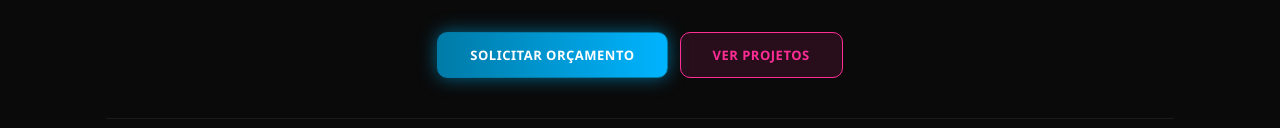
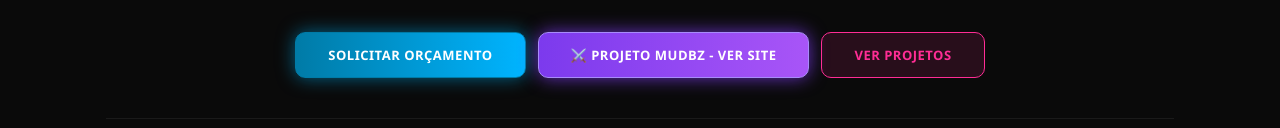
Before and after one commit to mooncakebsb/mudbz, a plain HTML site: page index.html in a window 1280 px wide. Shown: the part 1227-1355 px from the top of the page. Drawn offline with Linux system fonts and the light colour scheme.

Commit message:
index.html

```diff
--- a/index.html
+++ b/index.html
@@ -20,7 +20,7 @@
   max-width:1280px;
   height:auto;
   display:block;
-  object-fit:contain; /* NÃO CORTA MAIS */
+  object-fit:contain;
 }
 .container{max-width:1100px;margin:0 auto;padding:28px 16px;text-align:center}
 .titulo{font-size:32px;font-weight:800;color:#fff;text-shadow:0 0 12px #007ba7}
@@ -46,16 +46,20 @@
 .btn{padding:13px 32px;border-radius:10px;font-weight:800;text-decoration:none;text-transform:uppercase;letter-spacing:.5px;transition:.25s;font-size:13px;border:1px solid transparent;cursor:pointer}
 .btn-site{background:linear-gradient(90deg,#007ba7,#00b4ff);color:#fff;box-shadow:0 0 18px rgba(0,123,167,.8);border-color:#007ba7}
 .btn-site:hover{transform:translateY(-2px) scale(1.03);box-shadow:0 0 30px rgba(0,123,167,1)}
+.btn-mu{
+  background:linear-gradient(90deg,#7c3aed,#a855f7);
+  color:#fff;box-shadow:0 0 18px rgba(124,58,237,.8);
+  border-color:#a78bfa;
+}
+.btn-mu:hover{transform:translateY(-2px) scale(1.03);box-shadow:0 0 30px rgba(124,58,237,1)}
 .btn-contato{background:rgba(255,45,149,.12);border-color:#ff2d95;color:#ff2d95}
 .btn-contato:hover{background:#ff2d95;color:#fff;transform:translateY(-2px)}
 .footer{margin-top:40px;padding:15px;color:#555;font-size:11px;border-top:1px solid #1a1a1a}
-
-/* RESPONSIVO AUTOMATICO */
-@media(max-width:1024px){ /* Tablet */
+@media(max-width:1024px){
   .topo img{max-width:100%}
   .titulo{font-size:26px}
 }
-@media(max-width:600px){ /* Celular */
+@media(max-width:600px){
   .container{padding:18px 12px}
   .titulo{font-size:19px}
   .sub{font-size:13px}
@@ -72,8 +76,8 @@
 </div>
 
 <div class="container">
-  <div class="titulo">CRIAMOS SEU <span> SITES •SISTEMAS •</span></div>
-  <div class="sub"> </div>
+  <div class="titulo">CRIAMOS SEU <span> SITES • SISTEMAS •</span></div>
+  <div class="sub"></div>
 
   <div class="grid">
     <div class="card">
@@ -95,10 +99,11 @@
 
   <div class="botoes">
     <a href="https://wa.me/5561994656887" class="btn btn-site">SOLICITAR ORÇAMENTO</a>
+    <a href="https://pulse-bankbook-threefold.ngrok-free.dev/" target="_blank" class="btn btn-mu">⚔️ PROJETO MUDBZ - VER SITE</a>
     <a href="https://github.com/seuusuario" target="_blank" class="btn btn-contato">VER PROJETOS</a>
   </div>
 
-  <div class="footer">RF Info © 2026 - todos os direitos reservados </div>
+  <div class="footer">RF Info © 2026 - todos os direitos reservados</div>
 </div>
 
 </body>
```
